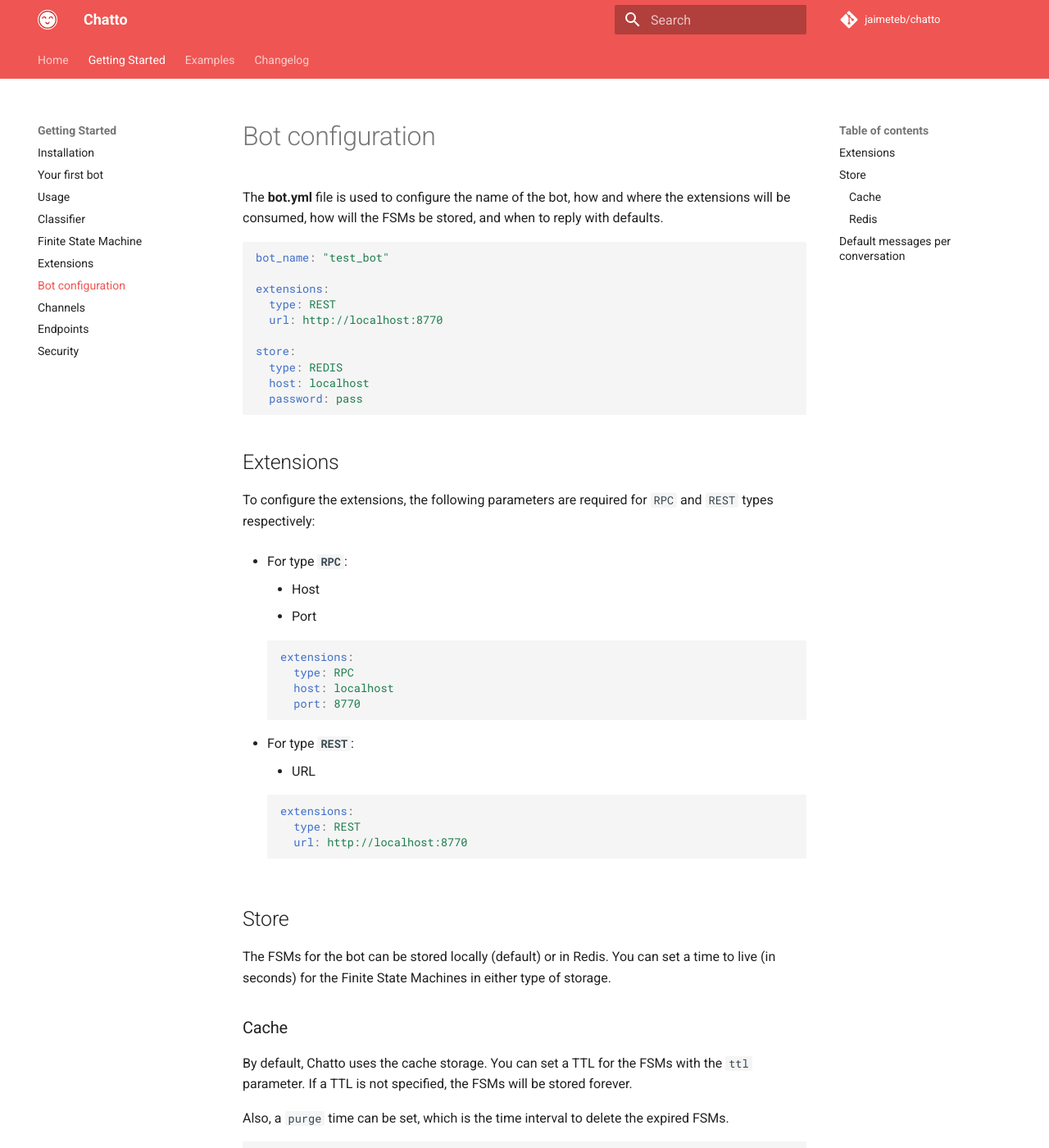
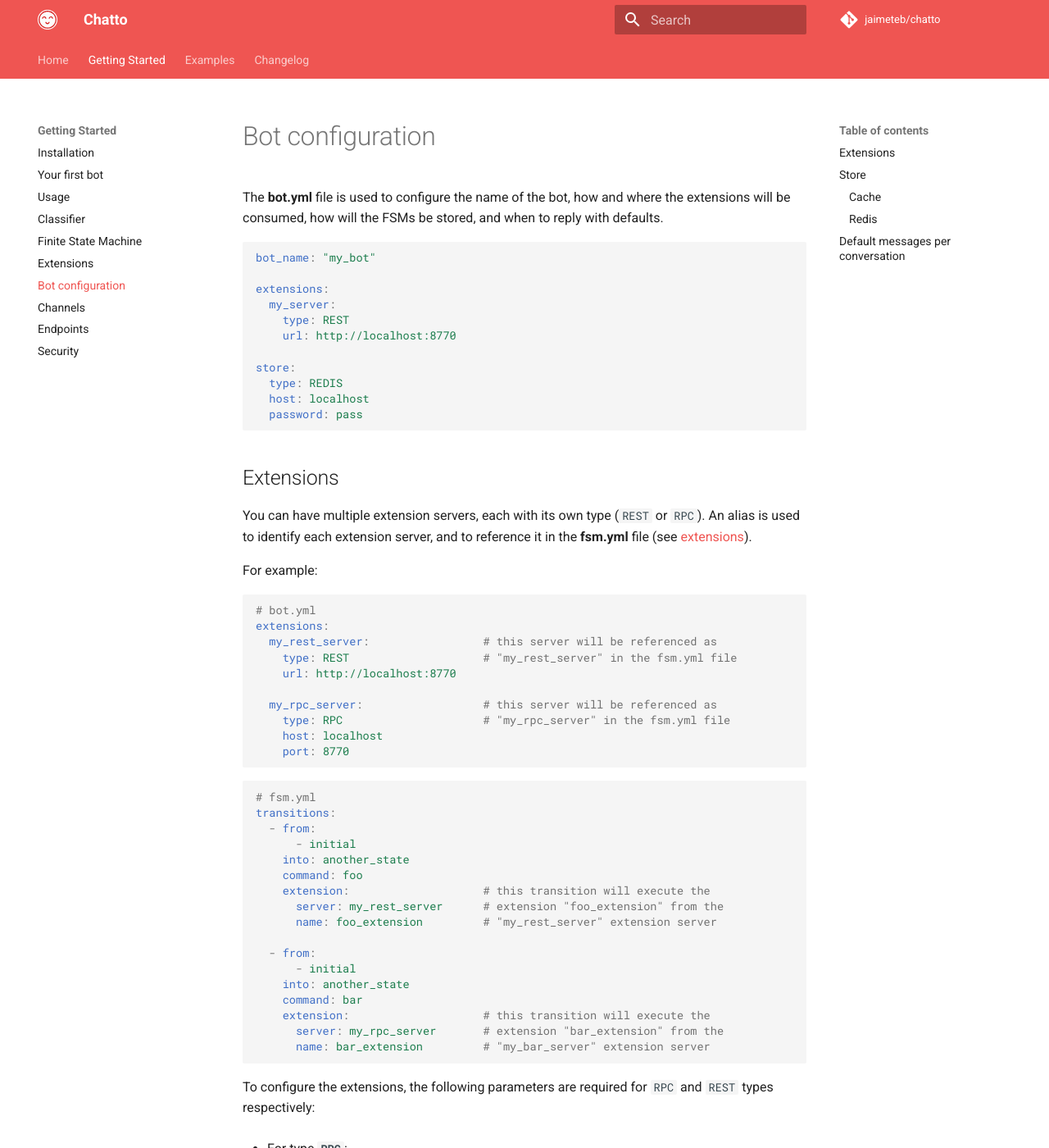
Before and after one commit to jaimeteb/chatto, an MkDocs documentation site: the page built from docs/botconfiguration.md, in a window 1280 px wide and 1400 px high. Shown: the whole window at 82% size. Built offline with MkDocs 1.6.1 and Material for MkDocs 9.7.7, drawn with Linux system fonts in a browser that asks for light colours; comment, search, counter and statistics services are not loaded; some of the changed text lies outside the part shown.

Commit message:
Update docs

````diff
--- a/docs/botconfiguration.md
+++ b/docs/botconfiguration.md
@@ -3,11 +3,12 @@
 The **bot.yml** file is used to configure the name of the bot, how and where the extensions will be consumed, how will the FSMs be stored, and when to reply with defaults.
 
 ```yaml
-bot_name: "test_bot"
+bot_name: "my_bot"
 
 extensions:
-  type: REST
-  url: http://localhost:8770
+  my_server:
+    type: REST
+    url: http://localhost:8770
 
 store:
   type: REDIS
@@ -17,6 +18,43 @@ store:
 
 ## Extensions
 
+You can have multiple extension servers, each with its own type (`REST` or `RPC`). An alias is used to identify each extension server, and to reference it in the **fsm.yml** file (see [extensions](/extensions)).
+
+For example:
+
+```yaml
+# bot.yml
+extensions:
+  my_rest_server:                 # this server will be referenced as
+    type: REST                    # "my_rest_server" in the fsm.yml file
+    url: http://localhost:8770
+
+  my_rpc_server:                  # this server will be referenced as
+    type: RPC                     # "my_rpc_server" in the fsm.yml file
+    host: localhost
+    port: 8770
+```
+
+```yaml
+# fsm.yml
+transitions:
+  - from:
+      - initial
+    into: another_state
+    command: foo
+    extension:                    # this transition will execute the
+      server: my_rest_server      # extension "foo_extension" from the
+      name: foo_extension         # "my_rest_server" extension server
+
+  - from:
+      - initial
+    into: another_state
+    command: bar
+    extension:                    # this transition will execute the
+      server: my_rpc_server       # extension "bar_extension" from the
+      name: bar_extension         # "my_bar_server" extension server
+```
+
 To configure the extensions, the following parameters are required for `RPC` and `REST` types respectively:
 
 * For type **`RPC`**:
@@ -24,19 +62,17 @@ To configure the extensions, the following parameters are required for `RPC` and
     * Port
 
     ```yaml
-    extensions:
-      type: RPC
-      host: localhost
-      port: 8770
+    type: RPC
+    host: localhost
+    port: 8770
     ```
 
 * For type **`REST`**:
     * URL
 
     ```yaml
-    extensions:
-      type: REST
-      url: http://localhost:8770
+    type: REST
+    url: http://localhost:8770
     ```
 
 ## Store
@@ -64,8 +100,8 @@ In order to use Redis, provide the following values:
 
 * Host
 * Password
-* Port (will default to 6379)
-* TTL (will default to -1)
+* Port (will default to `6379`)
+* TTL (will default to `-1`)
 
 ```yaml
 store:
@@ -80,14 +116,15 @@ You can leave the values empty and set them with environment variables (with the
 
 ```yaml
 extensions:
-  type: RPC
-  host:         # CHATTO_BOT_EXTENSIONS_HOST=localhost
-  port:         # CHATTO_BOT_EXTENSIONS_PORT=8770
+  my_server:
+    type: RPC
+    host:         # CHATTO_BOT_EXTENSIONS_MY_SERVER_HOST=localhost
+    port:         # CHATTO_BOT_EXTENSIONS_MY_SERVER_PORT=8770
 
 store:
   type: REDIS
-  host:         # CHATTO_BOT_STORE_HOST=localhost
-  password:     # CHATTO_BOT_STORE_PASSWORD=pass
+  host:           # CHATTO_BOT_STORE_HOST=localhost
+  password:       # CHATTO_BOT_STORE_PASSWORD=pass
 ```
 
 ## Default messages per conversation
````
Also changed, not shown: README.md (+22 -8 lines), docs/extensions.md (+13 -1 lines), docs/finitestatemachine.md (+6 -2 lines), docs/security.md (+11 -8 lines).
